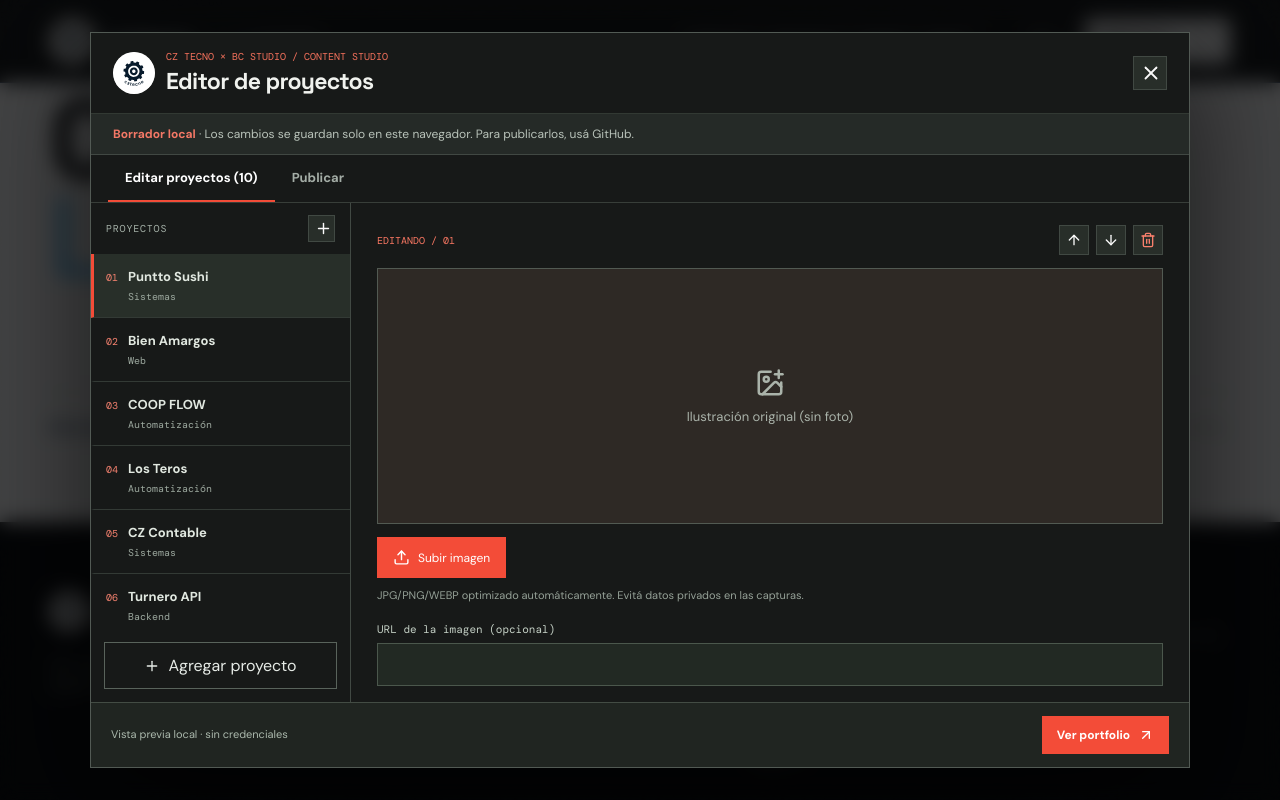
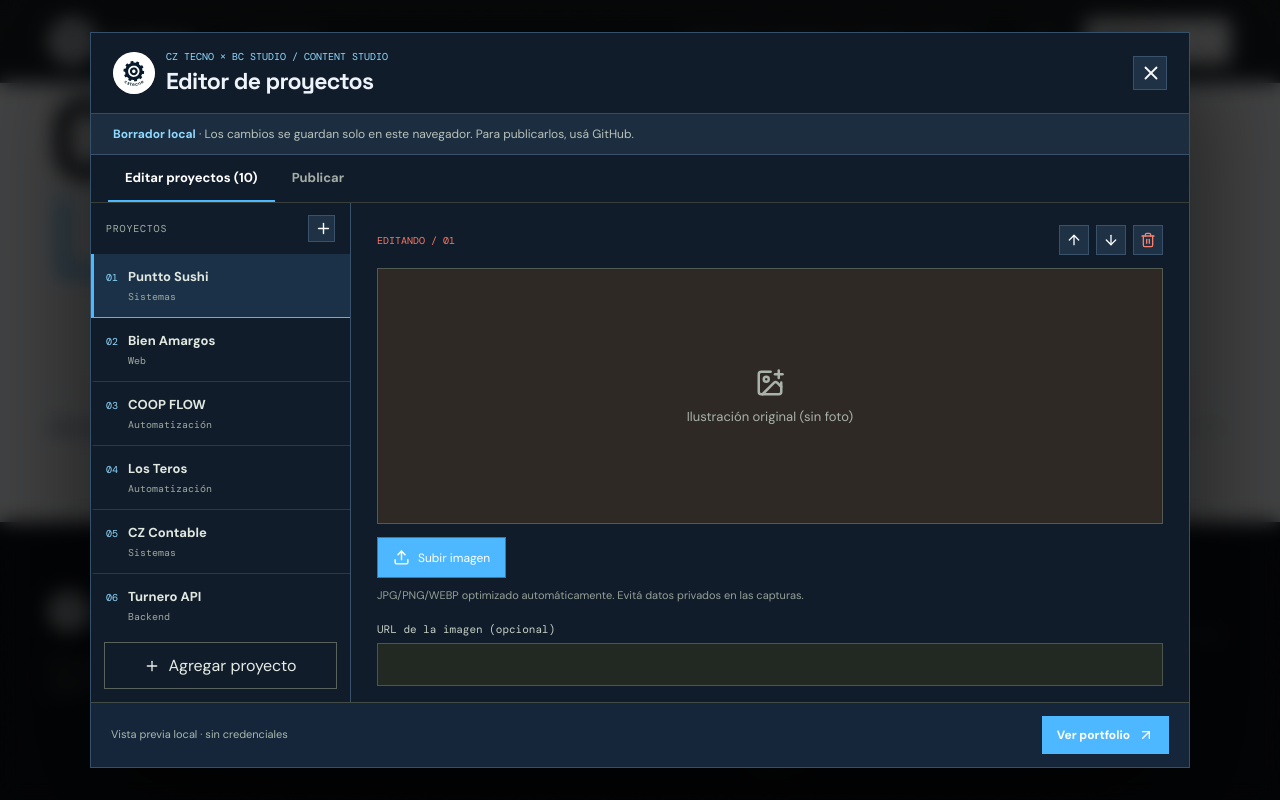
Before and after one commit to pedrochiozza5/portfolio, a React (Vite) app: page / in a window 1280 px wide. Both pictures are taken after a click on the button "Editar portfolio". Shown: the part 11137-11937 px from the top of the page. Built offline with nearby package versions, Linux system fonts and the light colour scheme.

Commit message:
style(editor): aplicar colores azul-celeste al panel de proyectos

```diff
--- a/src/editor.css
+++ b/src/editor.css
@@ -1,19 +1,26 @@
 
-.ed-overlay{position:fixed;inset:0;z-index:220;background:#000b;backdrop-filter:blur(10px);padding:20px;display:grid;place-items:center;color:#f0f2ee}
-.ed-panel{width:min(1100px,100%);height:min(92dvh,900px);background:#171918;border:1px solid #525a54;box-shadow:0 30px 110px #0009;display:flex;flex-direction:column;overflow:hidden}
-.ed-head{display:flex;align-items:center;justify-content:space-between;padding:17px 22px;border-bottom:1px solid #323933}
+.ed-overlay{position:fixed;inset:0;z-index:220;background:#000b;backdrop-filter:blur(10px);padding:20px;display:grid;place-items:center;color:#EDF3F9}
+.ed-panel{width:min(1100px,100%);height:min(92dvh,900px);background:#111C2A;border:1px solid #525a54;box-shadow:0 30px 110px #0009;display:flex;flex-direction:column;overflow:hidden}
+.ed-head{display:flex;align-items:center;justify-content:space-between;padding:17px 22px;border-bottom:1px solid #344B63}
 .ed-head>div{display:flex;align-items:center;gap:11px}.ed-head img{width:42px;height:42px;background:#fff;border-radius:50%}
-.ed-head small{color:#f4715c;font:10px var(--mono);display:block;margin-bottom:3px}.ed-head strong{font:650 23px var(--display);letter-spacing:-.7px}
-.ed-head button,.ed-tools button,.ed-sidebar header button{background:#282e29;border:1px solid #414943;color:#fafafa;display:inline-grid;place-items:center;width:34px;height:34px}
-.ed-info{padding:11px 22px;background:#252a27;color:#b9c3ba;border-bottom:1px solid #414843;font-size:12px;line-height:1.5}.ed-info b{color:#f47866}
-.ed-tabs{display:flex;padding:0 17px;border-bottom:1px solid #383e39}.ed-tabs button{padding:14px 17px;border:0;border-bottom:2px solid transparent;background:none;color:#a4ada6;font-size:13px;font-weight:650}.ed-tabs button.active{color:#fff;border-bottom-color:#f34c38}
-.ed-layout{min-height:0;flex:1;display:grid;grid-template-columns:260px minmax(0,1fr)}.ed-sidebar{min-height:0;display:flex;flex-direction:column;border-right:1px solid #414943}.ed-sidebar header{display:flex;align-items:center;justify-content:space-between;padding:12px 15px;font:10px var(--mono);letter-spacing:.8px;color:#a4b0a7}.ed-sidebar header button{width:27px;height:27px}
-.ed-menu{min-height:0;overflow:auto;flex:1}.ed-menu button{display:flex;text-align:left;width:100%;align-items:flex-start;gap:10px;background:transparent;border:0;border-left:3px solid transparent;border-bottom:1px solid #333a35;color:#e1e8e0;padding:14px 12px}.ed-menu button.selected{border-left-color:#f34c38;background:#282f29}.ed-menu small{font:10px var(--mono);color:#f88370;margin-top:3px}.ed-menu span{font-weight:650;font-size:13px}.ed-menu em{display:block;margin-top:5px;font:10px var(--mono);color:#9da99f}.ed-add{margin:13px;background:transparent;border:1px solid #59635b;color:#e6ebe6;padding:12px;display:flex;align-items:center;justify-content:center;gap:8px}
+.ed-head small{color:#8EDAFF;font:10px var(--mono);display:block;margin-bottom:3px}.ed-head strong{font:650 23px var(--display);letter-spacing:-.7px}
+.ed-head button,.ed-tools button,.ed-sidebar header button{background:#1F3245;border:1px solid #39516A;color:#fafafa;display:inline-grid;place-items:center;width:34px;height:34px}
+.ed-info{padding:11px 22px;background:#1C2D40;color:#b9c3ba;border-bottom:1px solid #39516A;font-size:12px;line-height:1.5}.ed-info b{color:#85CCFB}
+.ed-tabs{display:flex;padding:0 17px;border-bottom:1px solid #383e39}.ed-tabs button{padding:14px 17px;border:0;border-bottom:2px solid transparent;background:none;color:#a4ada6;font-size:13px;font-weight:650}.ed-tabs button.active{color:#fff;border-bottom-color:#4DB8FF}
+.ed-layout{min-height:0;flex:1;display:grid;grid-template-columns:260px minmax(0,1fr)}.ed-sidebar{min-height:0;display:flex;flex-direction:column;border-right:1px solid #39516A}.ed-sidebar header{display:flex;align-items:center;justify-content:space-between;padding:12px 15px;font:10px var(--mono);letter-spacing:.8px;color:#a4b0a7}.ed-sidebar header button{width:27px;height:27px}
+.ed-menu{min-height:0;overflow:auto;flex:1}.ed-menu button{display:flex;text-align:left;width:100%;align-items:flex-start;gap:10px;background:transparent;border:0;border-left:3px solid transparent;border-bottom:1px solid #333a35;color:#e1e8e0;padding:14px 12px}.ed-menu button.selected{border-left-color:#4DB8FF;background:#1A3147}.ed-menu small{font:10px var(--mono);color:#8EDAFF;margin-top:3px}.ed-menu span{font-weight:650;font-size:13px}.ed-menu em{display:block;margin-top:5px;font:10px var(--mono);color:#9da99f}.ed-add{margin:13px;background:transparent;border:1px solid #59635b;color:#e6ebe6;padding:12px;display:flex;align-items:center;justify-content:center;gap:8px}
 .ed-scroll{min-height:0;overflow-y:auto}.ed-form{padding:22px 26px 35px}.ed-tools{display:flex;align-items:center;justify-content:space-between;margin-bottom:13px}.ed-tools small{font:10px var(--mono);color:#fb7863}.ed-tools span{display:flex;gap:7px}.ed-tools button{width:30px;height:30px}.ed-tools button:last-child{color:#fa806d}
 .ed-preview{height:260px;max-height:32vh;background:#2e2925;border:1px solid #525a52;overflow:hidden}.ed-preview>img{width:100%;height:100%;object-fit:cover}.ed-preview>div{display:flex;flex-direction:column;align-items:center;justify-content:center;height:100%;gap:10px;font-size:13px;color:#aab3aa}
-.ed-photo{display:flex;gap:10px;margin-top:13px;flex-wrap:wrap}.ed-photo button{display:flex;align-items:center;gap:8px;background:#f34c38;color:white;border:1px solid #f34c38;padding:11px 15px;font-size:12px}.ed-photo button+button{background:transparent;border-color:#70504a;color:#e7afa5}
-.ed-hint{font-size:11px;color:#95a197;line-height:1.5;margin:9px 0 18px}.ed-field{min-width:0;display:flex;flex-direction:column;gap:7px;margin-bottom:15px}.ed-field span{font:11px var(--mono);color:#c4d0c5}.ed-field input,.ed-field textarea,.ed-field select{min-width:0;background:#222923;border:1px solid #4b574c;color:#f4f5f2;padding:12px;width:100%;border-radius:0;outline:0;font:13px 'DM Sans',sans-serif}.ed-field input:focus,.ed-field textarea:focus,.ed-field select:focus{border-color:#f34c38}.ed-field textarea{resize:vertical;line-height:1.5}.ed-grid{display:grid;grid-template-columns:1fr 1fr;gap:15px}
-.ed-publish{min-height:0;flex:1;overflow:auto;padding:35px 45px}.ed-publish h3{font:650 31px var(--display);letter-spacing:-1px;margin:0 0 12px}.ed-publish p{font-size:13px;color:#b3beb5;line-height:1.65;max-width:720px}.ed-publish ol{display:grid;gap:20px;margin:28px 0;padding-left:25px}.ed-publish li::marker{color:#fc745d;font:12px var(--mono)}.ed-publish li b{display:block;margin-bottom:5px}.ed-publish li span{display:block;font-size:13px;line-height:1.5;color:#b4bfb5}.ed-pub-actions{display:flex;gap:10px;flex-wrap:wrap}.ed-pub-actions button,.ed-pub-actions a{display:inline-flex;align-items:center;justify-content:center;gap:9px;background:#f34c38;border:1px solid #f34c38;color:white;padding:13px 16px;font-size:12px;font-weight:700}.ed-pub-actions button:nth-child(2),.ed-pub-actions a{background:transparent;border-color:#7a857c}.ed-publish hr{border:0;border-top:1px solid #455046;margin:30px 0 17px}.ed-second{display:flex;gap:18px;flex-wrap:wrap}.ed-second button{display:inline-flex;align-items:center;gap:7px;background:none;border:0;color:#cdd6cd;font-size:12px;padding:10px 0}
-.ed-foot{display:flex;justify-content:space-between;gap:20px;align-items:center;border-top:1px solid #434c44;background:#202521;padding:13px 20px;min-height:60px}.ed-foot span{font-size:11px;color:#abb9ad;line-height:1.4}.ed-foot button{display:flex;align-items:center;gap:8px;background:#f34c38;color:white;border:0;padding:11px 15px;font-size:12px;font-weight:700;white-space:nowrap}
+.ed-photo{display:flex;gap:10px;margin-top:13px;flex-wrap:wrap}.ed-photo button{display:flex;align-items:center;gap:8px;background:#4DB8FF;color:white;border:1px solid #4DB8FF;padding:11px 15px;font-size:12px}.ed-photo button+button{background:transparent;border-color:#70504a;color:#e7afa5}
+.ed-hint{font-size:11px;color:#95a197;line-height:1.5;margin:9px 0 18px}.ed-field{min-width:0;display:flex;flex-direction:column;gap:7px;margin-bottom:15px}.ed-field span{font:11px var(--mono);color:#c4d0c5}.ed-field input,.ed-field textarea,.ed-field select{min-width:0;background:#222923;border:1px solid #4b574c;color:#f4f5f2;padding:12px;width:100%;border-radius:0;outline:0;font:13px 'DM Sans',sans-serif}.ed-field input:focus,.ed-field textarea:focus,.ed-field select:focus{border-color:#4DB8FF}.ed-field textarea{resize:vertical;line-height:1.5}.ed-grid{display:grid;grid-template-columns:1fr 1fr;gap:15px}
+.ed-publish{min-height:0;flex:1;overflow:auto;padding:35px 45px}.ed-publish h3{font:650 31px var(--display);letter-spacing:-1px;margin:0 0 12px}.ed-publish p{font-size:13px;color:#b3beb5;line-height:1.65;max-width:720px}.ed-publish ol{display:grid;gap:20px;margin:28px 0;padding-left:25px}.ed-publish li::marker{color:#fc745d;font:12px var(--mono)}.ed-publish li b{display:block;margin-bottom:5px}.ed-publish li span{display:block;font-size:13px;line-height:1.5;color:#b4bfb5}.ed-pub-actions{display:flex;gap:10px;flex-wrap:wrap}.ed-pub-actions button,.ed-pub-actions a{display:inline-flex;align-items:center;justify-content:center;gap:9px;background:#4DB8FF;border:1px solid #4DB8FF;color:white;padding:13px 16px;font-size:12px;font-weight:700}.ed-pub-actions button:nth-child(2),.ed-pub-actions a{background:transparent;border-color:#7a857c}.ed-publish hr{border:0;border-top:1px solid #455046;margin:30px 0 17px}.ed-second{display:flex;gap:18px;flex-wrap:wrap}.ed-second button{display:inline-flex;align-items:center;gap:7px;background:none;border:0;color:#cdd6cd;font-size:12px;padding:10px 0}
+.ed-foot{display:flex;justify-content:space-between;gap:20px;align-items:center;border-top:1px solid #434c44;background:#202521;padding:13px 20px;min-height:60px}.ed-foot span{font-size:11px;color:#abb9ad;line-height:1.4}.ed-foot button{display:flex;align-items:center;gap:8px;background:#4DB8FF;color:white;border:0;padding:11px 15px;font-size:12px;font-weight:700;white-space:nowrap}
 .footer-editor-link{background:none;border:0;color:#858e87;font:10px var(--mono);text-align:left;padding:0;text-decoration:underline;text-decoration-color:transparent}.footer-editor-link:hover{color:#fa735e;text-decoration-color:currentColor}
 @media(max-width:720px){.ed-overlay{padding:0}.ed-panel{height:100dvh;width:100%;border:0}.ed-head{padding:12px 15px}.ed-head img{width:37px;height:37px}.ed-head strong{font-size:19px}.ed-head small{font-size:8px}.ed-info{padding:10px 15px;font-size:11px}.ed-tabs{padding:0 7px}.ed-tabs button{padding:12px 10px;font-size:12px}.ed-layout{display:flex;flex-direction:column}.ed-sidebar{height:auto;max-height:160px;flex-shrink:0;border-right:0;border-bottom:1px solid #444b43}.ed-sidebar header{padding:6px 12px}.ed-menu{display:flex;overflow-x:auto;overflow-y:hidden;min-height:80px;padding:0 8px 9px}.ed-menu button{flex:0 0 145px;border:1px solid #414d42;min-height:69px;padding:10px}.ed-add{display:none}.ed-scroll{flex:1;min-height:0}.ed-form{padding:17px 15px 32px}.ed-preview{height:178px}.ed-grid{grid-template-columns:1fr;gap:0}.ed-field input,.ed-field textarea,.ed-field select{font-size:16px}.ed-publish{padding:25px 17px}.ed-publish h3{font-size:26px}.ed-pub-actions{flex-direction:column}.ed-pub-actions button,.ed-pub-actions a{width:100%}.ed-foot{padding:10px 12px}.ed-foot span{max-width:55%;font-size:10px}.ed-foot button{font-size:11px;padding:11px}}
+
+/* Identidad conjunta: controles claros y celeste institucional */
+.ed-panel{border-color:#34506B;background:#111C2A}
+.ed-head small,.ed-info b,.ed-menu small{color:#8EDAFF}
+.ed-tabs button.active,.ed-menu button.selected{border-color:#4DB8FF}
+.ed-pub-actions button,.ed-second button,.ed-photo button{border-color:#477497}
+.ed-foot{background:#15263A}
```
